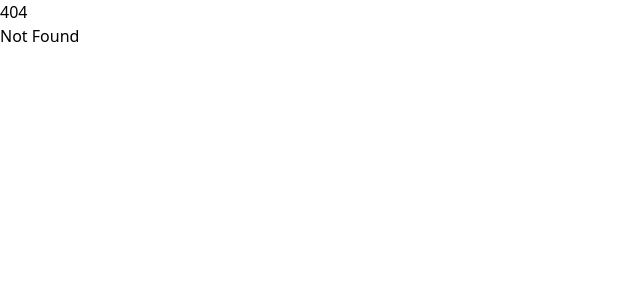
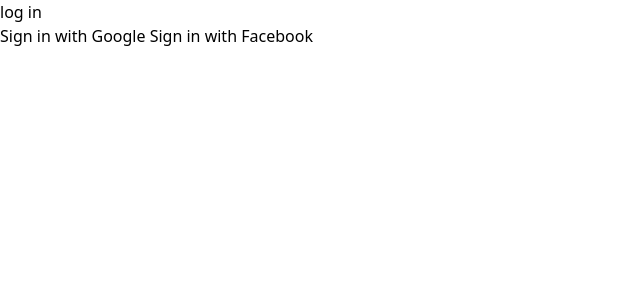
Before and after one commit to Agustin-Perezz/rotisserie-core-ui, a SvelteKit app: page /login in a window 1280 px wide. Before the commit this address had no page. Shown: the top 300 px of the page, without its empty margins (0-640 px from the left). Built offline with nearby package versions, Linux system fonts and the light colour scheme; no server answers.

Commit message:
Add login route and basic sign in buttons

```diff
--- /dev/null
+++ b/src/lib/services/constanst/auth.constants.ts
@@ -0,0 +1,2 @@
+export const SUCCESS_SIGN_IN_MESSAGE = 'Inicio de sesión exitoso';
+export const CREDENTIALS_NOT_FOUND = 'No se encontraron credenciales';
--- /dev/null
+++ b/src/routes/login/+page.svelte
@@ -0,0 +1,19 @@
+<script lang="ts">
+  import { signInWithFacebook, signInWithGoogle } from '$lib/services/auth';
+
+  const handleSignInWithGoogle = async () => {
+    await signInWithGoogle();
+  };
+
+  const handleSignInWithFacebook = async () => {
+    await signInWithFacebook();
+  };
+</script>
+
+<h1>log in</h1>
+<button on:click={handleSignInWithGoogle} class="btn btn-primary">
+  Sign in with Google
+</button>
+<button on:click={handleSignInWithFacebook} class="btn btn-primary">
+  Sign in with Facebook
+</button>
```
